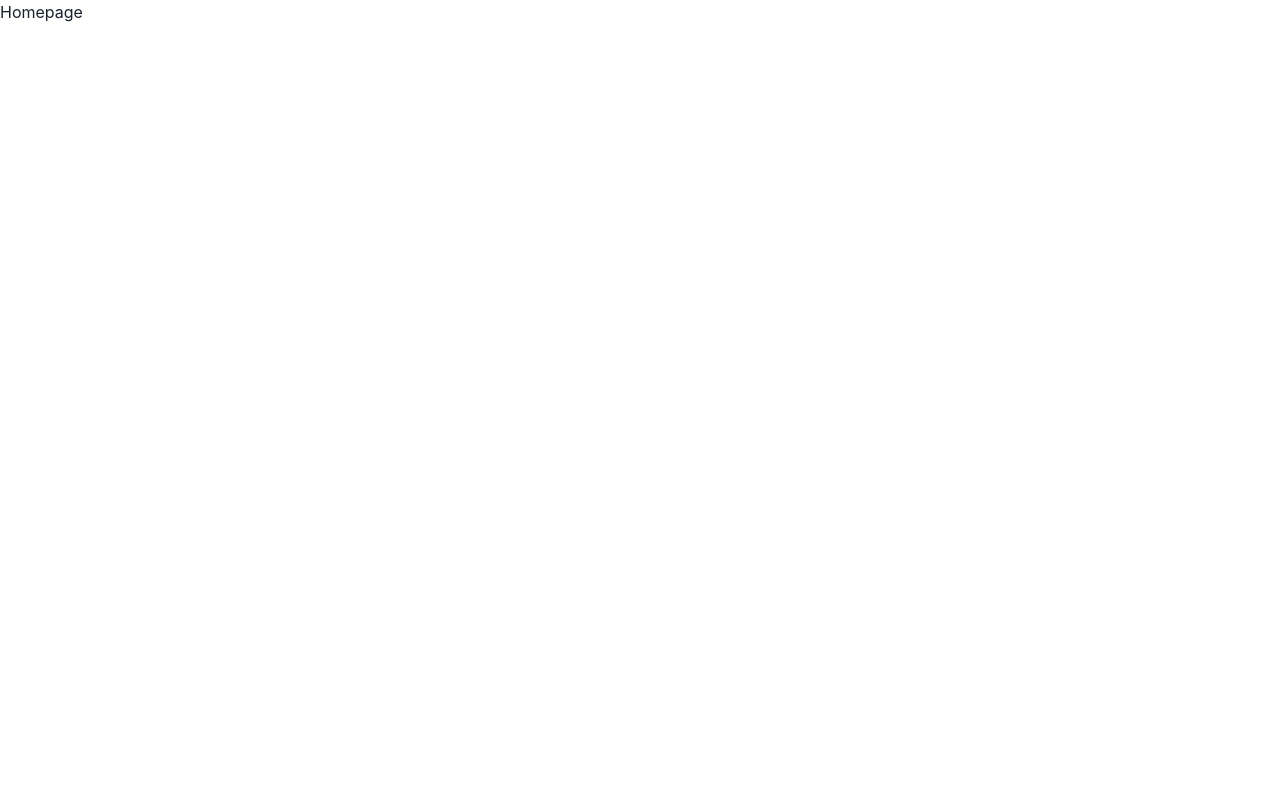
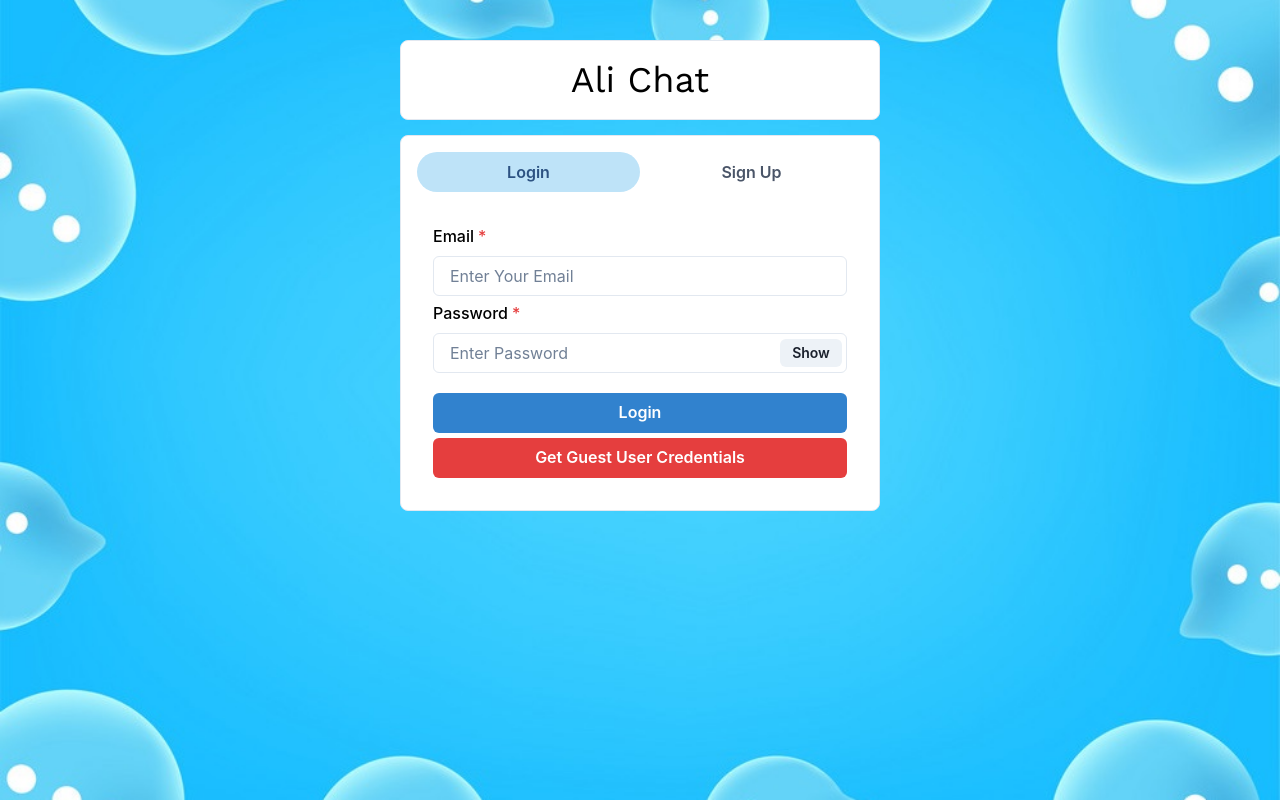
Before and after one commit to Adnan-Ali-007/Ali-chat, a React (Create React App) app in the folder frontend/: page / in a window 1280 px wide. Built offline with nearby package versions, Linux system fonts and the light colour scheme.

Commit message:
login sigunp ui and form created homepage ui with chakra ui

```diff
--- a/frontend/src/App.css
+++ b/frontend/src/App.css
@@ -0,0 +1,9 @@
+@import url('https://fonts.googleapis.com/css2?family=Roboto+Mono:wght@500&family=Urbanist:wght@100&family=Work+Sans:ital,wght@0,100..900;1,100..900&display=swap');
+.App{
+   min-height: 100vh;
+   display:flex;
+   background-image: url('./background.jpg');
+   background-size:cover ;
+   background-position: center;
+   color:black
+}
--- a/frontend/src/Pages/Homepage.js
+++ b/frontend/src/Pages/Homepage.js
@@ -1,8 +1,33 @@
 import React from 'react'
-
+import {Box, Container,Tab,Tabs,TabList,TabPanels,TabPanel,Text} from "@chakra-ui/react"
+import Login from "../componenets/Authentication/Login"
+import Signup from "../componenets/Authentication/Signup"
 const Homepage = () => {
   return (
-    <div>Homepage</div>
+  //for screen size fitting
+  <Container maxW='lg' centerContent>
+    <Box d="flex"  justifyContent="center"  p={3}bg="white" w="100%" m="40px 0 15px 0"borderRadius="lg"borderWidth="1px" textAlign="center">
+   <Text fontSize="4xl" fontFamily="Work sans" color="black">
+    Ali Chat
+   </Text>
+    </Box>
+    <Box bg="white" w="100%"p={4}borderRadius="lg"borderWidth="1px"color="black">
+    <Tabs variant='soft-rounded'>
+  <TabList mb="1em">
+    <Tab width="50%">Login</Tab>
+    <Tab width="50%">Sign Up</Tab>
+  </TabList>
+  <TabPanels>
+    <TabPanel>
+    <Login/>
+    </TabPanel>
+    <TabPanel>
+    <Signup/>
+    </TabPanel>
+  </TabPanels>
+</Tabs>
+    </Box>
+  </Container>
   )
 }
 
--- /dev/null
+++ b/frontend/src/componenets/Authentication/Login.js
@@ -0,0 +1,60 @@
+import React, { useState } from 'react'
+import { Button, FormControl, FormLabel, Input, InputGroup, InputRightElement, VStack } from '@chakra-ui/react'
+
+const Login = () => {
+   const [email, setEmail] = useState()
+   const [password, setPassword] = useState()
+   const[show,setShow]=useState(false)
+   const handleClick = () => setShow(!show) // to show password
+   const submitHandler = () => {
+
+   }
+   return (
+      <VStack spacing="5px" >
+       <FormControl id='email' isRequired>
+        <FormLabel>
+           Email
+        </FormLabel>
+        <Input placeholder='Enter Your Email' onChange={(e)=>setEmail(e.target.value)}/>
+
+       </FormControl>
+       <FormControl id="password" isRequired>
+          <FormLabel>Password</FormLabel>
+          <InputGroup size="md">
+            <Input
+              type={show ? "text" : "password"}
+              placeholder="Enter Password"
+              onChange={(e) => setPassword(e.target.value)}
+            />
+            <InputRightElement width="4.5rem">
+              <Button h="1.75rem" size="sm" onClick={handleClick}>
+                {show ? "Hide" : "Show"}
+              </Button>
+            </InputRightElement>
+          </InputGroup>
+        </FormControl>
+        <Button
+          colorScheme="blue"
+          width="100%"
+          style={{ marginTop: 15 }}
+          onClick={submitHandler}
+
+        >
+          Login
+        </Button>
+        <Button
+        variant="solid"
+        colorScheme="red"
+        width="100%"
+        onClick={() => {
+          setEmail("guest@example.com");
+          setPassword("123456");
+        }}
+      >
+        Get Guest User Credentials
+      </Button>
+      </VStack>
+    )
+}
+
+export default Login
--- /dev/null
+++ b/frontend/src/componenets/Authentication/Signup.js
@@ -0,0 +1,86 @@
+import { Button, FormControl, FormLabel, Input, InputGroup, InputRightElement, VStack } from '@chakra-ui/react'
+import React, { useState } from 'react'
+
+const Signup = () => {
+   const [name, setName] = useState()
+   const [email, setEmail] = useState()
+   const [confirmpassword, setConfirmpassword] = useState()
+   const [password, setPassword] = useState()
+   const[pic,setPic]=useState()
+   const[show,setShow]=useState(false)
+   const handleClick = () => setShow(!show) // to show password
+   const postDetails = (pics) => {
+
+   }
+   const submitHandler = () => {
+
+   }
+  return (
+    <VStack spacing="5px" >
+     <FormControl id='first-name' isRequired>
+      <FormLabel>
+         Name
+      </FormLabel>
+      <Input placeholder='Enter Your Name' onChange={(e)=>setName(e.target.value)}/>
+
+     </FormControl>
+     <FormControl id='email' isRequired>
+      <FormLabel>
+         Email
+      </FormLabel>
+      <Input placeholder='Enter Your Email' onChange={(e)=>setEmail(e.target.value)}/>
+
+     </FormControl>
+     <FormControl id="password" isRequired>
+        <FormLabel>Password</FormLabel>
+        <InputGroup size="md">
+          <Input
+            type={show ? "text" : "password"}
+            placeholder="Enter Password"
+            onChange={(e) => setPassword(e.target.value)}
+          />
+          <InputRightElement width="4.5rem">
+            <Button h="1.75rem" size="sm" onClick={handleClick}>
+              {show ? "Hide" : "Show"}
+            </Button>
+          </InputRightElement>
+        </InputGroup>
+      </FormControl>
+      <FormControl id="password" isRequired>
+        <FormLabel>Confirm Password</FormLabel>
+        <InputGroup size="md">
+          <Input
+            type={show ? "text" : "password"}
+            placeholder="Confirm password"
+            onChange={(e) => setConfirmpassword(e.target.value)}
+          />
+          <InputRightElement width="4.5rem">
+            <Button h="1.75rem" size="sm" onClick={handleClick}>
+              {show ? "Hide" : "Show"}
+            </Button>
+          </InputRightElement>
+        </InputGroup>
+      </FormControl>
+      <FormControl id="pic">
+        <FormLabel>Upload your Picture</FormLabel>
+        <Input
+          type="file"
+          p={1.5}
+          accept="image/*"
+          onChange={(e) => postDetails(e.target.files[0])}
+        />
+      </FormControl>
+      <Button
+        colorScheme="blue"
+        width="100%"
+        style={{ marginTop: 15 }}
+        onClick={submitHandler}
+
+      >
+        Sign Up
+      </Button>
+    </VStack>
+  )
+}
+
+export default Signup
```
Also changed, not shown: frontend/src/background.jpg (added), 1 other file (tests, documents, lock files or other folders).
